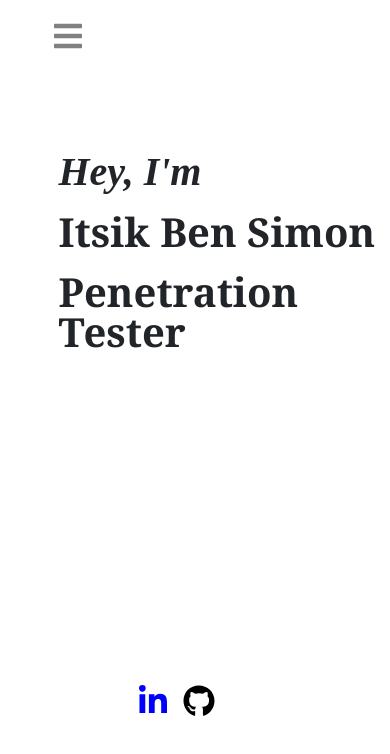
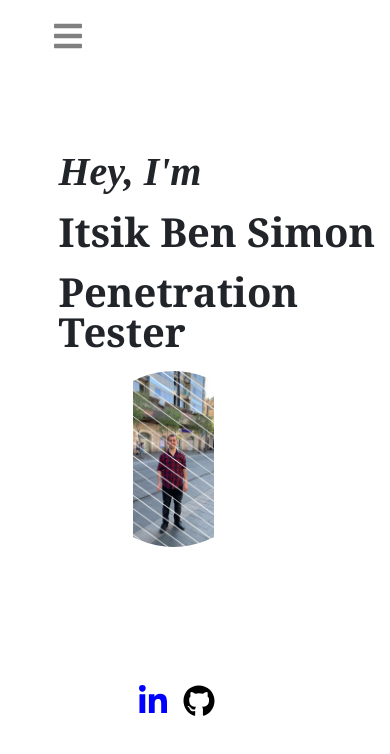
Before and after one commit to Itsik-Ben-Simon/My-Portfolio, a React (Create React App) app: page / in a window 390 px wide. Shown: the top 754 px of the page. Built offline with nearby package versions, Linux system fonts and the light colour scheme.

Commit message:
Update Home.css

```diff
--- a/src/components/Home.css
+++ b/src/components/Home.css
@@ -140,7 +140,7 @@
 @media only screen and (max-width: 768px){
   #my_photo{
   border-radius: 50%;
-  left: 40%;
+  margin-left: 22%;
   margin-top: 3%;
   z-index: -1;
   position: fixed;
```
